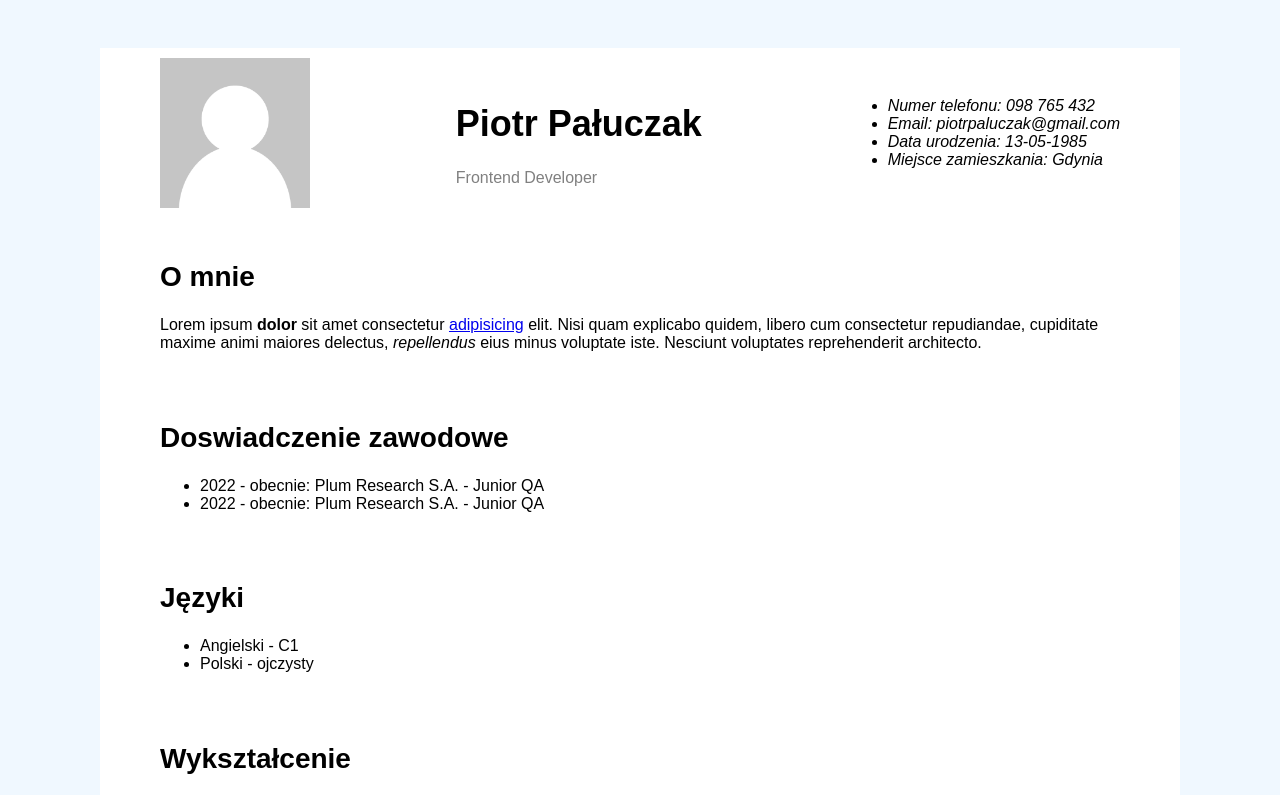
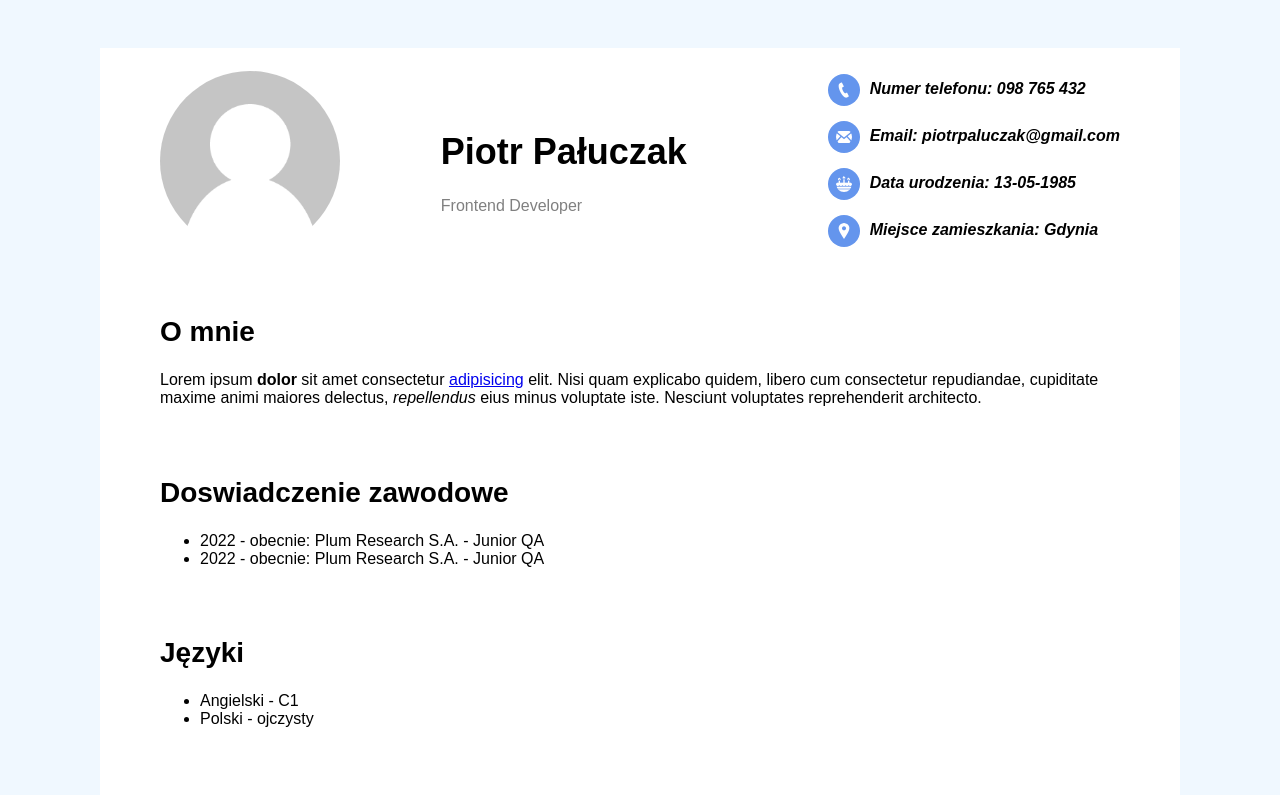
Before and after one commit to piotrpaluczak/CV, a plain HTML site: page index.html in a window 1280 px wide. Shown: the top 795 px of the page. Drawn offline with Linux system fonts and the light colour scheme.

Commit message:
added icons and more styling

```diff
--- a/index.html
+++ b/index.html
@@ -6,17 +6,17 @@
     </head>
     <body>
         <header>
-            <img src="default-avatar.png"/>
+            <img class="circle" src="default-avatar.png"/>
             <div>
             <h1>Piotr Pałuczak</h1>
             <span>Frontend Developer</span>
             </div>
             <address>
                 <ul>
-                    <li>Numer telefonu: 098 765 432</li>
-                    <li>Email: piotrpaluczak@gmail.com</li>
-                    <li>Data urodzenia: 13-05-1985</li>
-                    <li>Miejsce zamieszkania: Gdynia</li>
+                    <li><img class="address-icon circle" src="images/phone.png"/><b>Numer telefonu: 098 765 432</b></li>
+                    <li><img class="address-icon circle" src="images/mail.png"/><b>Email: piotrpaluczak@gmail.com</b></li>
+                    <li><img class="address-icon circle" src="images/birthday-cake.png"/><b>Data urodzenia: 13-05-1985</b></li>
+                    <li><img class="address-icon circle" src="images/pin.png"/><b>Miejsce zamieszkania: Gdynia</b></li>
                 </ul>
             </address>
         </header>
--- a/style.css
+++ b/style.css
@@ -16,8 +16,8 @@ span {
 
 }
 img {
-    width: 150px;
-    height: 150px;
+    width: 180px;
+    height: 180px;
 }
 
 section,
@@ -33,3 +33,24 @@ header {
     align-items: center;
     justify-content: space-between;
 }
+
+header ul {
+    list-style: none;
+}
+
+header li {
+    margin-bottom: 15px;
+}
+
+.address-icon {
+    width: 16px;
+    height: 16px;
+    background-color: cornflowerblue;
+    margin-right: 10px;
+    padding: 8px;
+    vertical-align: middle;
+}
+
+.circle {
+    border-radius: 50%;
+}
```
Also changed, not shown: images/birthday-cake.png (added), images/mail.png (added), images/phone.png (added), images/pin.png (added).
